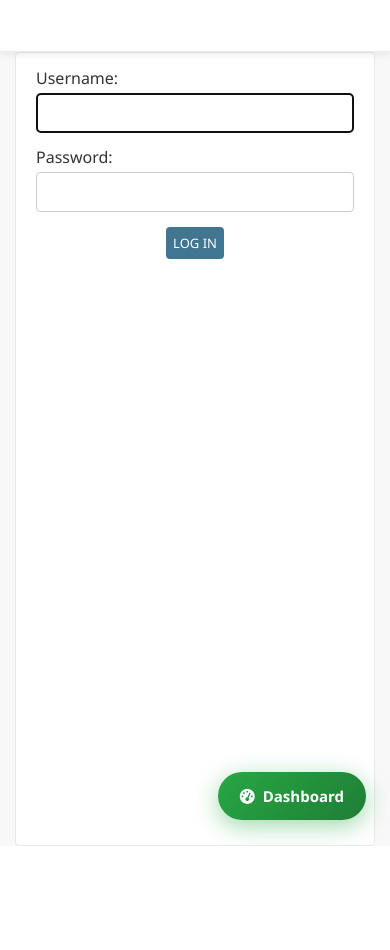
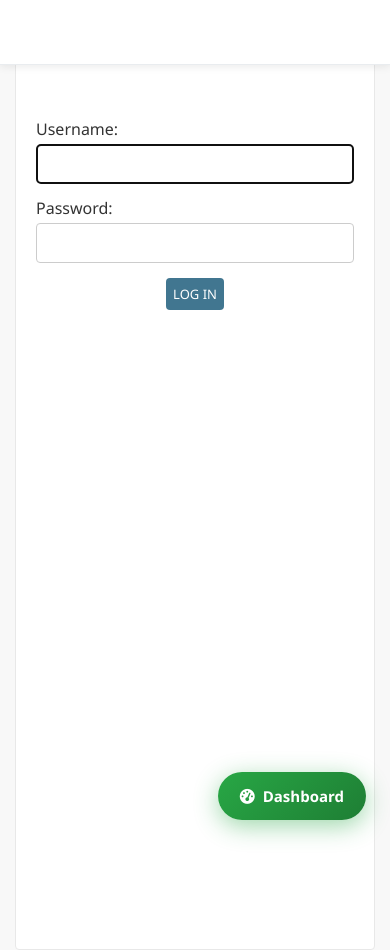
Before and after one commit to watson4040/scholaroid, a Django app: page /admin/login/?next=/admin/message/1/ in a window 390 px wide. Before the commit the page ends 846 px from the top, so only its background shows below. Run offline with Django 5.2, Linux system fonts and the light colour scheme.

Commit message:
Clean layout: content fits and scrolls vertically

```diff
--- a/templates/admin/base_site.html
+++ b/templates/admin/base_site.html
@@ -4,10 +4,9 @@
 {% block extrahead %}
   {{ block.super }}
   <link rel="stylesheet" href="https://cdnjs.cloudflare.com/ajax/libs/font-awesome/6.0.0-beta3/css/all.min.css">
-  <link rel="stylesheet" href="{% static 'css/admin.css' %}">
   <style>
     /* ─── FIXED HEADER ─── */
-    #header, .main-header, .navbar, nav.navbar {
+    #header {
       position: fixed !important;
       top: 0 !important;
       left: 0 !important;
@@ -22,28 +21,9 @@
       padding: 6px 16px !important;
       min-height: 52px !important;
       border-bottom: 1px solid #e9ecef !important;
-      margin: 0 !important;
-      width: 100% !important;
-      box-sizing: border-box !important;
     }
-    /* ─── HEADER BUTTONS ─── */
-    #header .top-menu, .navbar .top-menu {
-      display: flex !important;
-      flex-wrap: wrap !important;
-      gap: 4px !important;
-      align-items: center !important;
-      justify-content: flex-end !important;
-      flex: 1 1 auto !important;
-    }
-    #header .top-menu .nav-link, .navbar .top-menu .nav-link {
-      font-size: 0.85rem !important;
-      padding: 4px 10px !important;
-      display: inline-block !important;
-      white-space: nowrap !important;
-      color: #333 !important;
-    }
-    /* ─── SIDEBAR STARTS BELOW HEADER ─── */
-    .sidebar, .main-sidebar, .nav-sidebar {
+    /* ─── SIDEBAR ─── */
+    .sidebar, .main-sidebar {
       position: fixed !important;
       top: 52px !important;
       left: 0 !important;
@@ -53,47 +33,38 @@
       z-index: 1020 !important;
       background: #2c3e50 !important;
     }
-    /* ─── MAIN CONTENT – VERTICAL SCROLL ONLY ─── */
+    /* ─── MAIN CONTENT ─── */
     body {
       padding-top: 52px !important;
       margin: 0 !important;
       overflow: hidden !important;
     }
-    #container, .container {
+    #container {
       display: flex !important;
       height: calc(100vh - 52px) !important;
       overflow: hidden !important;
       margin: 0 !important;
       padding: 0 !important;
     }
-    #content, .content {
+    #content {
       flex: 1 !important;
-      overflow-y: auto !important;    /* vertical scroll only */
-      overflow-x: hidden !important;  /* no horizontal scroll */
+      overflow-y: auto !important;   /* vertical scroll */
+      overflow-x: hidden !important; /* no horizontal scroll */
       padding: 15px 20px !important;
       margin-left: 280px !important;
       min-width: 0 !important;
       width: 100% !important;
       box-sizing: border-box !important;
+      height: 100% !important;
+    }
+    /* ─── TABLES ─── */
+    #content table {
+      max-width: 100% !important;
       word-wrap: break-word !important;
     }
-    /* ─── TABLES AND WIDE ELEMENTS ─── */
-    #content table, .content table {
-      max-width: 100% !important;
-      width: auto !important;
-      table-layout: auto !important;
-      border-collapse: collapse !important;
-    }
-    #content table th, #content table td,
-    .content table th, .content table td {
+    #content table td, #content table th {
       word-break: break-word !important;
-      max-width: 250px !important;
-    }
-    /* ─── RESPONSIVE TABLE WRAPPER (if needed) ─── */
-    .table-responsive {
-      overflow-x: auto !important;
-      -webkit-overflow-scrolling: touch !important;
-      max-width: 100% !important;
+      max-width: 300px !important;
     }
     /* ─── FLOATING DASHBOARD BUTTON ─── */
     #floating-dashboard-btn {
@@ -125,16 +96,16 @@
     }
     /* ─── MOBILE ─── */
     @media (max-width: 768px) {
-      #content, .content {
+      #content {
         margin-left: 0 !important;
         padding: 8px 10px !important;
       }
-      .sidebar, .main-sidebar {
+      .sidebar {
         width: 260px !important;
         transform: translateX(-100%);
-        transition: transform 0.3s;
+        transition: transform 0.3s ease;
       }
-      .sidebar.open, .main-sidebar.open {
+      .sidebar.open {
         transform: translateX(0);
       }
       #header .top-menu .nav-link {
@@ -144,6 +115,7 @@
       #floating-dashboard-btn { display: flex !important; }
     }
   </style>
+  <link rel="stylesheet" href="{% static 'css/admin.css' %}">
 {% endblock %}
 
 {% block footer %}
@@ -164,21 +136,46 @@
         }
       });
 
-      // ─── MOBILE SIDEBAR TOGGLE ───
+      // ─── MOBILE SIDEBAR TOGGLE (reliable) ───
       const toggleBtn = document.querySelector('.sidebar-toggle, .navbar-toggler');
       const sidebar = document.querySelector('.sidebar, .main-sidebar');
       if (toggleBtn && sidebar) {
-        toggleBtn.addEventListener('click', function(e) {
+        // Remove any existing listeners to avoid duplicates
+        const newToggle = toggleBtn.cloneNode(true);
+        toggleBtn.parentNode.replaceChild(newToggle, toggleBtn);
+        newToggle.addEventListener('click', function(e) {
           e.stopPropagation();
           sidebar.classList.toggle('open');
         });
+        // Close sidebar when clicking outside on mobile
         document.addEventListener('click', function(e) {
           if (window.innerWidth <= 768 && sidebar.classList.contains('open') &&
-              !sidebar.contains(e.target) && !toggleBtn.contains(e.target)) {
+              !sidebar.contains(e.target) && !newToggle.contains(e.target)) {
             sidebar.classList.remove('open');
           }
         });
+        // Also close sidebar when a link inside it is clicked (mobile)
+        sidebar.querySelectorAll('a').forEach(link => {
+          link.addEventListener('click', function() {
+            if (window.innerWidth <= 768) {
+              sidebar.classList.remove('open');
+            }
+          });
+        });
       }
+
+      // ─── ENSURE CONTENT HEIGHT FITS ───
+      function adjustContentHeight() {
+        const header = document.getElementById('header');
+        const container = document.getElementById('container');
+        if (header && container) {
+          const headerHeight = header.offsetHeight;
+          container.style.height = (window.innerHeight - headerHeight) + 'px';
+        }
+      }
+      window.addEventListener('resize', adjustContentHeight);
+      window.addEventListener('load', adjustContentHeight);
+      setTimeout(adjustContentHeight, 100);
     })();
   </script>
 {% endblock %}
```
